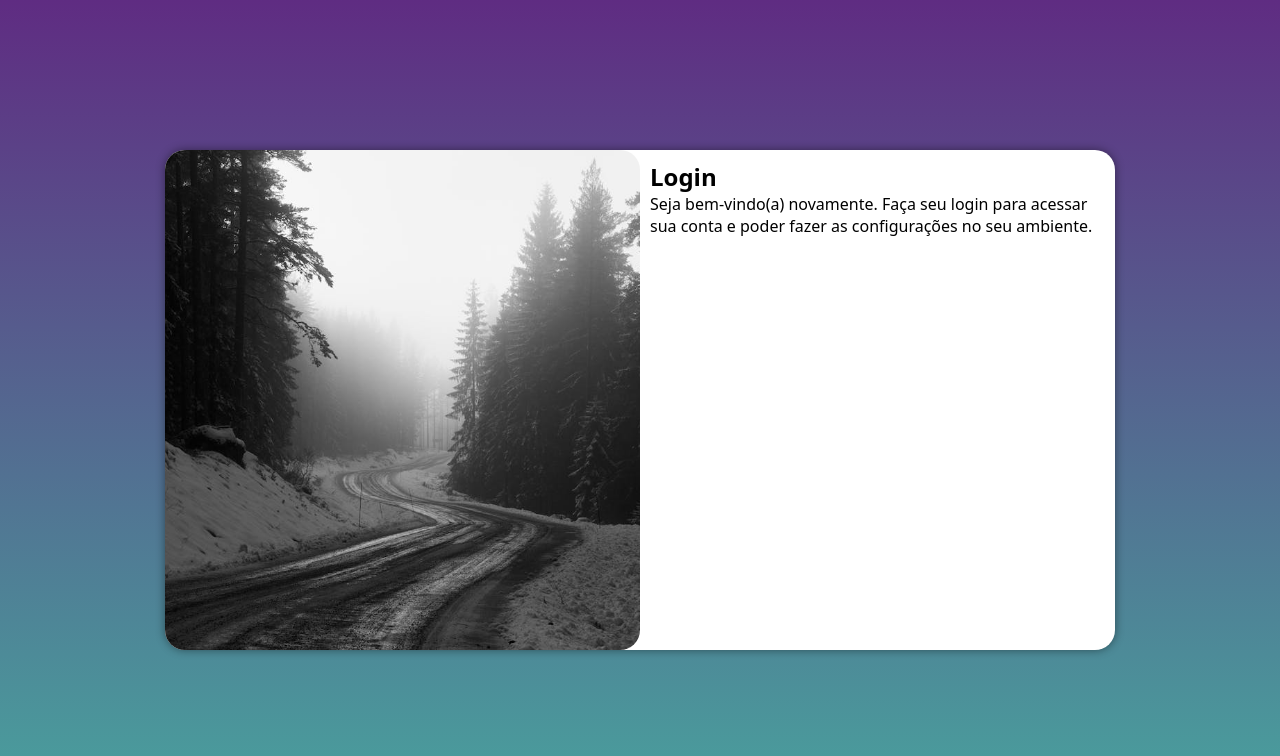
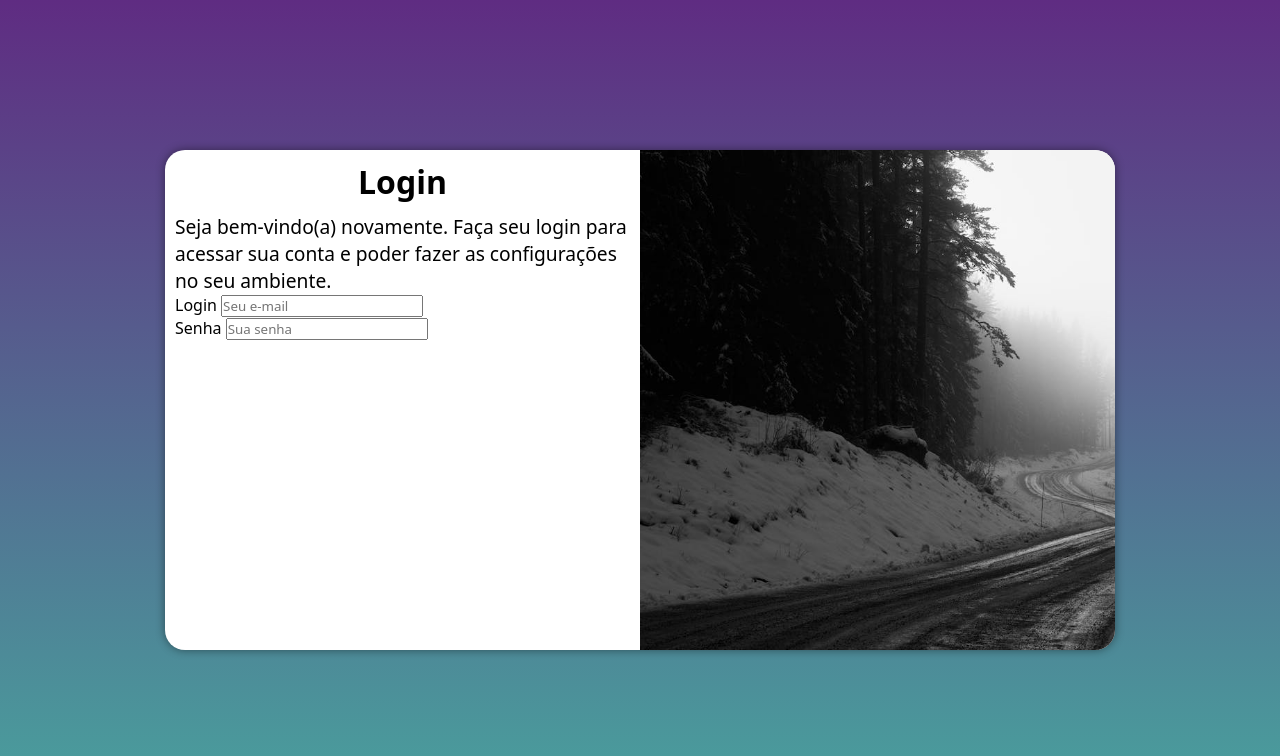
Before and after one commit to EduardoMatheusDev/projeto-login, a plain HTML site: page index.html in a window 1280 px wide. Drawn offline with Linux system fonts and the light colour scheme.

Commit message:
correções

```diff
--- a/estilos/media-query.css
+++ b/estilos/media-query.css
@@ -14,25 +14,17 @@
         width: 80vw;
     }
 
-    #imagem {
+    #login > #imagem {
         float: left;
         width: 30%;
         height: 100%;
+        border-radius: 20px 0px 0px 20px;
     }
 
-    #formulario {
+    #login > #formulario {
         float: right;
         width: 70%;
     }
-
-    #login > #imagem {
-    height: 100%;
-    width: 30%;
-    background-image: url(../imagens/estrada.jpg);
-    background-size: cover;
-    background-position: center;
-    border-radius: 20px;
-}
 }
 
 @media screen and (min-width: 992px) {
@@ -44,23 +36,23 @@
         width: 950px;
     }
 
-    #imagem {
-        float: left;
+    #login > #imagem {
+        float: right;
         width: 50%;
         height: 100%;
+        border-radius: 0px 20px 20px 0px;
     }
 
-    #formulario {
-        float: right;
+    #login > #formulario {
+        float: left;
         width: 50%;
     }
 
-    #login > #imagem {
-    height: 100%;
-    width: 50%;
-    background-image: url(../imagens/estrada.jpg);
-    background-size: cover;
-    background-position: center;
-    border-radius: 20px;
+    #formulario > h1 {
+    font-size: 2em;
     }
+
+    #formulario > p {
+    font-size: 1.2em;
 }
+}
--- a/estilos/style.css
+++ b/estilos/style.css
@@ -46,10 +46,19 @@ main {
     height: 200px;
     background-size: cover;
     background-position: left bottom;
-    border-radius: 20px 20px 0px;
+    border-radius: 20px 20px 0px 0px;
 }
 
 #login > #formulario {
     display: block;
     padding: 10px;
 }
+
+#formulario > h1 {
+    text-align: center;
+    margin-bottom: 10px;
+}
+
+#formulario > p {
+    font-size: 0.8em;
+}
--- a/index.html
+++ b/index.html
@@ -11,12 +11,21 @@
     <main>
         <section id="login">
             <div id="imagem">
-
+                <!--Imagem está aq!-->
             </div>
             <div id="formulario">
                 <h1>Login</h1>
                 <p>Seja bem-vindo(a) novamente. Faça seu login para acessar sua conta e poder fazer as configurações no seu ambiente.</p>
-                <form action="login.php" method="post"></form>
+                <form action="login.php" method="post">
+                    <div class="campo">
+                        <label for="ilogin">Login</label>
+                        <input type="email" name="login" id="ilogin" placeholder="Seu e-mail">
+                    </div>
+                    <div class="campo">
+                        <label for="isenha">Senha</label>
+                        <input type="password" name="senha" id="isenha" placeholder="Sua senha">
+                    </div>
+                </form>
             </div>
         </section>
     </main>
```
